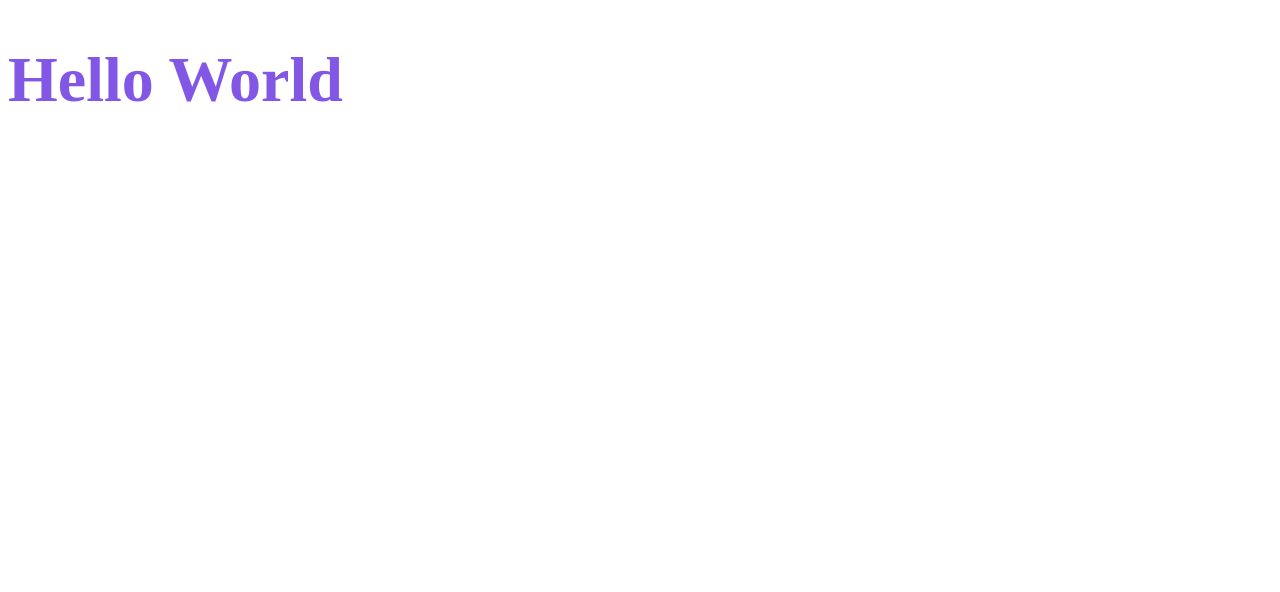
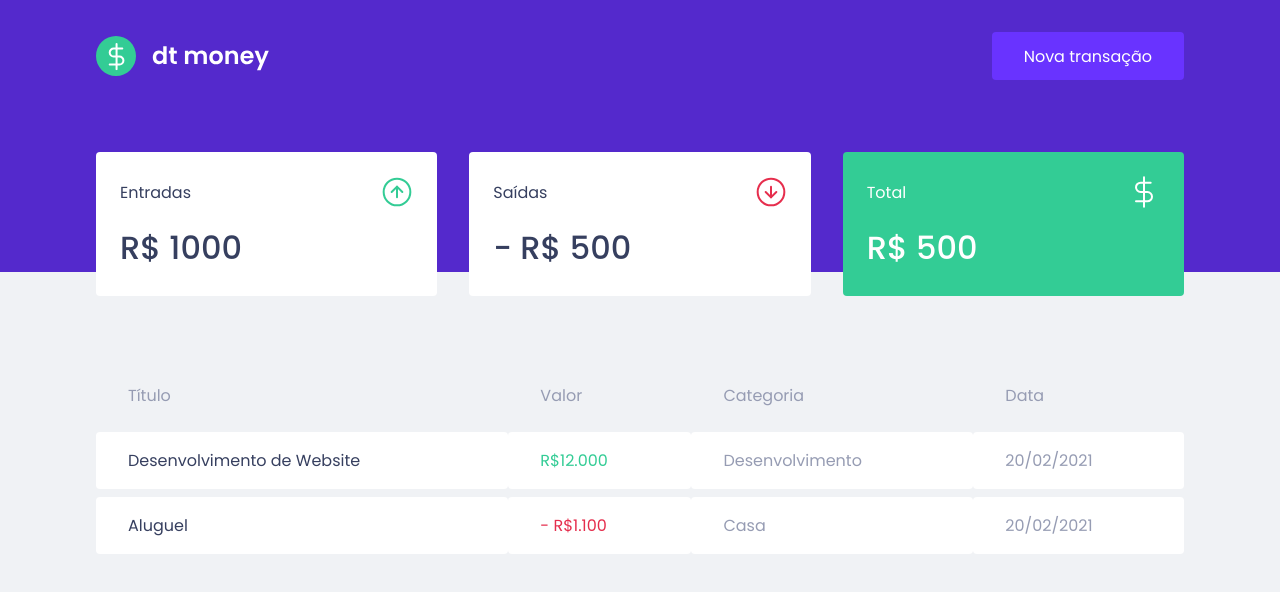
Before and after one commit to rafaelbarbosadc/dtmoney, a React (Create React App) app: page / in a window 1280 px wide. Shown: the top 592 px of the page. Built offline with nearby package versions, Linux system fonts and the light colour scheme.

Commit message:
Added summary

```diff
--- a/public/index.html
+++ b/public/index.html
@@ -2,11 +2,16 @@
 <html lang="en">
 
 <head>
+  <link rel="preconnect" href="https://fonts.googleapis.com">
+  <link rel="preconnect" href="https://fonts.gstatic.com" crossorigin>
   <meta charset="utf-8" />
   <meta name="viewport" content="width=device-width, initial-scale=1" />
+  <link rel="shortcut icon" href="favicon.png" type="image/png">
+  <link href="https://fonts.googleapis.com/css2?family=Poppins:wght@400;500;600&display=swap" rel="stylesheet">
   <meta name="theme-color" content="#000000" />
   <title>dtmoney</title>
 </head>
+
 
 <body>
   <noscript>You need to enable JavaScript to run this app.</noscript>
--- a/src/App.tsx
+++ b/src/App.tsx
@@ -1,13 +1,12 @@
-import styled from 'styled-components'
-
-const Title = styled.h1`
-  font-size: 64px;
-  color: #8257e6;
-`
+import { Dashboard } from "./components/Dashboard";
+import { Header } from "./components/Header";
+import { GlobalStyle } from "./styles/global";
 export function App() {
   return (
-    <div className="App">
-      <Title>Hello World</Title>
-    </div>
+    <>
+      <Header />
+      <Dashboard />
+      <GlobalStyle />
+    </>
   );
 }
--- /dev/null
+++ b/src/components/Dashboard/index.tsx
@@ -0,0 +1,12 @@
+import { Summary } from "../Summary";
+import { TransactionsTable } from "../TransactionsTable";
+import { Container } from "./styles";
+
+export function Dashboard() {
+  return (
+    <Container>
+      <Summary />
+      <TransactionsTable />
+    </Container>
+  );
+}
--- /dev/null
+++ b/src/components/Dashboard/styles.tsx
@@ -0,0 +1,7 @@
+import styled from "styled-components";
+
+export const Container = styled.main`
+  max-width: 1120px;
+  margin: 0 auto;
+  padding: 2.5rem 1rem;
+`;
--- /dev/null
+++ b/src/components/Header/index.tsx
@@ -0,0 +1,13 @@
+import logoImg from "../../assets/logo.svg";
+import { Container, Content } from "./styles";
+
+export function Header() {
+  return (
+    <Container>
+      <Content>
+        <img src={logoImg} alt="dt money" />
+        <button type="button">Nova transação</button>
+      </Content>
+    </Container>
+  );
+}
--- /dev/null
+++ b/src/components/Header/styles.ts
@@ -0,0 +1,28 @@
+import styled from "styled-components";
+
+export const Container = styled.header`
+  background: var(--blue);
+`;
+
+export const Content = styled.div`
+  max-width: 1120px;
+  margin: 0 auto;
+  padding: 2rem 1rem 12rem;
+  display: flex;
+  align-items: center;
+  justify-content: space-between;
+
+  button {
+    font-size: 1rem;
+    color: #fff;
+    background: var(--blue-light);
+    border: 0;
+    padding: 0 2rem;
+    border-radius: 0.25rem;
+    height: 3rem;
+    transition: filter 0.2s;
+    &:hover {
+      filter: brightness(0.9);
+    }
+  }
+`;
--- /dev/null
+++ b/src/components/Summary/index.tsx
@@ -0,0 +1,32 @@
+import incomeImg from "../../assets/income.svg";
+import outcomeImg from "../../assets/outcome.svg";
+import totalImg from "../../assets/total.svg";
+import { Container } from "./styles";
+
+export function Summary() {
+  return (
+    <Container>
+      <div>
+        <header>
+          <p>Entradas</p>
+          <img src={incomeImg} alt="Entradas" />
+        </header>
+        <strong>R$ 1000</strong>
+      </div>
+      <div>
+        <header>
+          <p>Saídas</p>
+          <img src={outcomeImg} alt="Saídas" />
+        </header>
+        <strong>- R$ 500</strong>
+      </div>
+      <div className="highlight-background">
+        <header>
+          <p>Total</p>
+          <img src={totalImg} alt="Total" />
+        </header>
+        <strong>R$ 500</strong>
+      </div>
+    </Container>
+  );
+}
--- /dev/null
+++ b/src/components/Summary/styles.ts
@@ -0,0 +1,34 @@
+import styled from "styled-components";
+
+export const Container = styled.div`
+  display: grid;
+  grid-template-columns: repeat(3, 1fr);
+  gap: 2rem;
+  margin-top: -10rem;
+
+  div {
+    background: var(--shape);
+    padding: 1.5rem;
+    border-radius: 0.25rem;
+    color: var(--text-title);
+
+    header {
+      display: flex;
+      align-items: center;
+      justify-content: space-between;
+    }
+
+    strong {
+      display: block;
+      margin-top: 1rem;
+      font-size: 2rem;
+      font-weight: 500;
+      line-height: 3rem;
+    }
+
+    &.highlight-background {
+      background: var(--green);
+      color: #fff;
+    }
+  }
+`;
--- /dev/null
+++ b/src/components/TransactionsTable/index.tsx
@@ -0,0 +1,32 @@
+import { Container } from "./styles";
+
+export function TransactionsTable() {
+  return (
+    <Container>
+      <table>
+        <thead>
+          <tr>
+            <th>Título</th>
+            <th>Valor</th>
+            <th>Categoria</th>
+            <th>Data</th>
+          </tr>
+        </thead>
+        <tbody>
+          <tr>
+            <td>Desenvolvimento de Website</td>
+            <td className="deposit">R$12.000</td>
+            <td>Desenvolvimento</td>
+            <td>20/02/2021</td>
+          </tr>
+          <tr>
+            <td>Aluguel</td>
+            <td className="withdraw">- R$1.100</td>
+            <td>Casa</td>
+            <td>20/02/2021</td>
+          </tr>
+        </tbody>
+      </table>
+    </Container>
+  );
+}
--- /dev/null
+++ b/src/components/TransactionsTable/styles.ts
@@ -0,0 +1,32 @@
+import styled from "styled-components";
+
+export const Container = styled.div`
+  margin-top: 4rem;
+  table {
+    width: 100%;
+    border-spacing: 0 0.5rem;
+    th {
+      color: var(--text-body);
+      font-weight: 400;
+      padding: 1rem 2rem;
+      text-align: left;
+      line-height: 1.5rem;
+    }
+    td {
+      padding: 1rem 2rem;
+      border: 0;
+      background: var(--shape);
+      color: var(--text-body);
+      border-radius: 0.25rem;
+      &:first-child {
+        color: var(--text-title);
+      }
+      &.deposit {
+        color: var(--green);
+      }
+      &.withdraw {
+        color: var(--red);
+      }
+    }
+  }
+`;
--- /dev/null
+++ b/src/styles/global.ts
@@ -0,0 +1,55 @@
+import { createGlobalStyle } from "styled-components";
+
+export const GlobalStyle = createGlobalStyle`
+  :root {
+    --background: #f8f2f5;
+    --red: #E52E4D;
+    --green: #33CC95;
+    --blue: #5429CC;
+    --blue-light: #6933FF;
+
+    --text-title: #363F5F;
+    --text-body: #969CB3;
+
+    --background: #F0F2F5;
+    --shape: #FFFFFF;
+  }
+  * {
+    margin: 0;
+    padding: 0;
+    box-sizing: border-box;
+  }
+
+  html {
+    @media(max-width:1080px) {
+      font-size: 93.75%; //15px
+    }
+
+    @media(max-width: 720px) {
+      font-size: 87.5%; //14px
+    }
+  }
+
+  body {
+    background: var(--background);
+    -webkit-font-smoothing: antialiased;
+  }
+
+  body, input, textarea, button {
+    font-family: 'Poppins', sans-serif;
+    font-weight: 400;
+  }
+
+  h1, h2, h3, h4, h5, h6, strong {
+    font-weight: 600;
+  }
+
+  button {
+    cursor: pointer;
+  }
+
+  [disabled] {
+    opacity: 0.6;
+    cursor: not-allowed;
+  }
+`;
```
